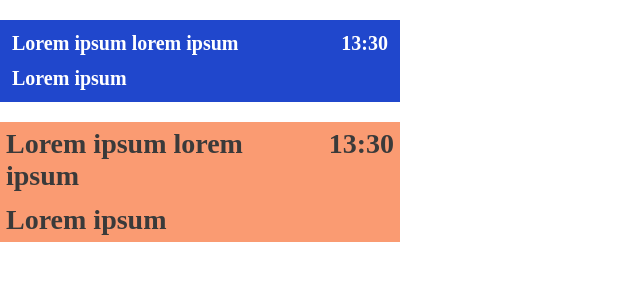
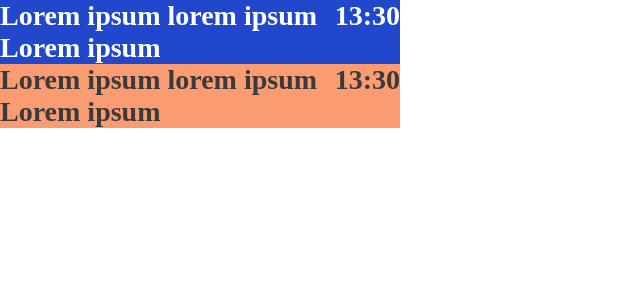
Before and after one commit to Staslios/animation-sketch, a React (Vite) app: page / in a window 1280 px wide. Shown: the top 300 px of the page, without its empty margins (0-640 px from the left). Built offline with nearby package versions, Linux system fonts and the light colour scheme.

Commit message:
refactored box-image to box-beta

```diff
--- a/src/components/App.jsx
+++ b/src/components/App.jsx
@@ -1,12 +1,12 @@
-import BoxImage from "./BoxImage/BoxImage.jsx";
-import BoxBlend from "./BoxBeta/BoxBeta.jsx";
+import BoxAlpha from "./BoxAlpha/BoxAlpha.jsx";
+import BoxBeta from "./BoxBeta/BoxBeta.jsx";
 
 
 function App() {
 
   return <>
-    <BoxImage/>
-    <BoxBlend/>
+    <BoxAlpha/>
+    <BoxBeta/>
   </>
 }
 
--- /dev/null
+++ b/src/components/BoxAlpha/BoxAlpha.jsx
@@ -0,0 +1,15 @@
+import './box-alpha.scss'
+
+
+const BoxAlpha = () => {
+
+  return <div className='alpha flex-row-space'>
+    <span className='flex-col-left'>
+      <span className='title'>Lorem ipsum lorem ipsum</span>
+      <span className='desc'>Lorem ipsum</span>
+    </span>
+    <span className='time'>13:30</span>
+  </div>
+}
+
+export default BoxAlpha
--- /dev/null
+++ b/src/components/BoxAlpha/box-alpha.scss
@@ -0,0 +1,39 @@
+$alpha-color-one: #2047cc;
+$alpha-color-two: #fff;
+$alpha-transition-time: .5s;
+
+
+.alpha {
+
+  background-image:
+          linear-gradient($alpha-color-one, $alpha-color-one), // bg color default
+          linear-gradient($alpha-color-two, $alpha-color-two); // bg color hover
+  background-repeat: no-repeat;
+  background-position: 100%, 0;
+  background-size: 100% 100%, 100% 100%;
+  transition: background-size $alpha-transition-time;
+
+  .time, .title, .desc {
+    color: transparent;
+    background-clip: text;
+    background-image:
+            linear-gradient($alpha-color-one, $alpha-color-one), // text color hover
+            linear-gradient($alpha-color-two, $alpha-color-two); // text color default
+    background-repeat: no-repeat;
+    background-position: 0, 100%;
+    background-size: 0 100%, 100% 100%;
+    transition: background-size $alpha-transition-time;
+
+    &:hover {
+      background-size: 100% 100%, 0 100%;
+    }
+  }
+
+  // animation trigger
+  &:hover {
+    .time, .title, .desc {
+      background-size: 100% 100%, 0 100%;
+    }
+    background-size: 0 100%, 100% 100%;
+  }
+}
--- a/src/components/BoxBeta/BoxBeta.jsx
+++ b/src/components/BoxBeta/BoxBeta.jsx
@@ -6,10 +6,10 @@ const BoxBeta = () => {
   return <div className='beta flex-row-space'>
     <div className='beta-clip flex-row-space'>
       <div className='flex-col-left'>
-        <span className='beta-title'>Lorem ipsum lorem ipsum</span>
-        <span className='beta-desc'>Lorem ipsum</span>
+        <span className='title'>Lorem ipsum lorem ipsum</span>
+        <span className='desc'>Lorem ipsum</span>
       </div>
-      <span className='beta-time'>13:30</span>
+      <span className='time'>13:30</span>
     </div>
   </div>
 }
--- a/src/components/BoxBeta/box-beta.scss
+++ b/src/components/BoxBeta/box-beta.scss
@@ -1,6 +1,7 @@
 $beta-color-one: #fa9b72;
 $beta-color-two: #3a3a3a;
-$transition-time: .5s;
+$beta-transition-time: .5s;
+
 
 .beta {
 
@@ -18,7 +19,7 @@ $transition-time: .5s;
     height: 100%;
     width: 0;
     background-color: $beta-color-two;
-    transition: width $transition-time;
+    transition: width $beta-transition-time;
   }
 
   &-clip {
@@ -30,13 +31,12 @@ $transition-time: .5s;
     background-repeat: no-repeat;
     background-position: 100%, 0;
     background-size: 100% 100%, 0 100%;
-    transition: background-size $transition-time;
+    transition: background-size $beta-transition-time;
     z-index: 1;
   }
 
-  &-title, &-desc, &-time {
+  .title, .desc, .time {
     color: transparent;
-    padding: 6px;
   }
 
   // animation trigger text and background
--- a/src/components/BoxImage/BoxImage.jsx
+++ /dev/null
@@ -1,15 +0,0 @@
-import './box-image.scss'
-
-
-const BoxImage = () => {
-
-  return <div className='item flex-row-space'>
-    <span className='desc flex-col-left'>
-      <span className='desc-major'>Lorem ipsum lorem ipsum</span>
-      <span className='desc-minor'>Lorem ipsum</span>
-    </span>
-    <span className='time'>13:30</span>
-  </div>
-}
-
-export default BoxImage
--- a/src/components/BoxImage/box-image.scss
+++ /dev/null
@@ -1,56 +0,0 @@
-$color-one: #2047cc;
-$color-two: #fff;
-
-.item {
-  margin: 20px 0;
-  background-image:
-          linear-gradient($color-one, $color-one),
-          linear-gradient($color-two, $color-two);
-  background-repeat: no-repeat;
-  background-position: 100%, 0;
-  background-size: 100% 100%, 100% 100%;
-  font-size: 20px;
-  font-weight: 700;
-  padding: 6px;
-  transition: background-size .5s;
-
-  &:hover {
-    .time, .desc-major, .desc-minor {
-      background-size: 100% 100%, 0 100%;
-    }
-    background-size: 0 100%, 100% 100%;
-  }
-}
-
-.desc {
-  display: flex;
-  flex-direction: column;
-
-  &-major {
-    font-size: 12px;
-  }
-
-  &-minor {
-    font-size: 10px;
-  }
-}
-
-.time, .desc-major, .desc-minor {
-  font-size: 20px;
-  font-weight: 700;
-  padding: 6px;
-
-  color: transparent;
-  background-clip: text;
-  background-image:
-          linear-gradient($color-one, $color-one),
-          linear-gradient($color-two, $color-two);
-  background-repeat: no-repeat;
-  background-position: 0, 100%;
-  background-size: 0 100%, 100% 100%;
-  transition: background-size .5s;
-
-  &:hover {
-    background-size: 100% 100%, 0 100%;
-  }
-}
```
